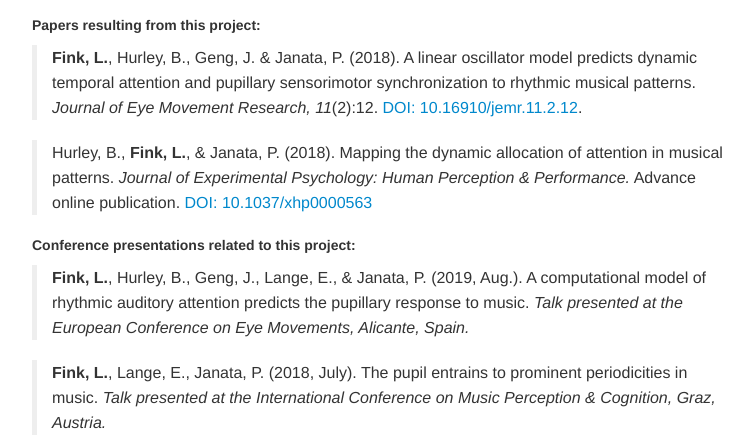
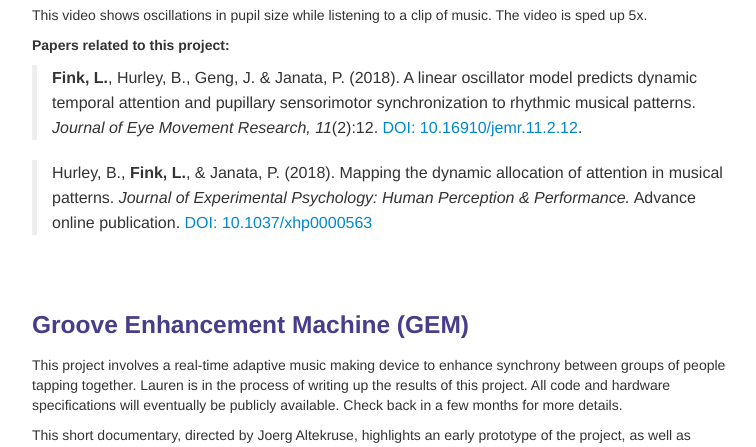
Before and after one commit to lkfink/lkfink.github.io, a Jekyll site: the page built from pages/research.md, in a window 1280 px wide and 1400 px high, scrolled down 436 px. Shown: the part 253-700 px from the top of the window, without its empty margins (258-1014 px from the left). Built offline with Jekyll 4.4.1, drawn with Linux system fonts in a browser that asks for light colours; some of the changed text lies outside the part shown.

Commit message:
minor updates

```diff
--- a/pages/research.md
+++ b/pages/research.md
@@ -33,32 +33,14 @@ In this project, Lauren uses a combination of computational modeling, psychophys
 
 <iframe width="560" height="315" src="https://www.youtube.com/embed/OMVWDExIq38" frameborder="0" allow="accelerometer; autoplay; encrypted-media; gyroscope; picture-in-picture" allowfullscreen></iframe>
 
-##### Papers resulting from this project:
+This video shows oscillations in pupil size while listening to a clip of music. The video is sped up 5x.
+
+##### Papers related to this project:
 
 > **Fink, L.**, Hurley, B., Geng, J. & Janata, P. (2018). A linear oscillator model predicts dynamic temporal attention and pupillary sensorimotor synchronization to rhythmic musical patterns.  *Journal of Eye Movement Research, 11*(2):12. [DOI: 10.16910/jemr.11.2.12](https://bop.unibe.ch/JEMR/article/view/4285/){:target="_blank"}.
 
 > Hurley, B., **Fink, L.**, & Janata, P. (2018). Mapping the dynamic allocation of attention in musical patterns. *Journal of Experimental Psychology: Human Perception & Performance.* Advance online publication. [DOI: 10.1037/xhp0000563](http://psycnet.apa.org/doiLanding?doi=10.1037%2Fxhp0000563){:target="_blank"}
 
-##### Conference presentations related to this project:
-
-> **Fink, L.**, Hurley, B., Geng, J., Lange, E., & Janata, P. (2019, Aug.). A computational model of rhythmic auditory attention predicts the pupillary response to music. *Talk presented at the European Conference on Eye Movements, Alicante, Spain.*
-
-> **Fink, L.**, Lange, E., Janata, P. (2018, July). The pupil entrains to prominent periodicities in music. *Talk presented at the International Conference on Music Perception & Cognition, Graz, Austria.*
-
-> **Fink, L.**, Hurley, B., Geng, J., & Janata, P. (2018, May). Predicting attention and motor responses to musical patterns. *Poster presented at the Stanford Music & Brain Symposium, Palo Alto, CA.*
-
-> Lange, E. & **Fink, L.** (2017, August). Symposium: Using eye-tracking and pupillometry to study rhythmic processing in music and dance. *European Conference on Eye Movements, Wüppertal, Germany.*
-
-> **Fink, L.**, Hurley, B., Geng, J., & Janata, P. (2017, August). Predicting attention to auditory rhythms using a linear oscillator model and pupillometry. *Talk presented at the Conference on Music & Eye- Tracking, Frankfurt, Germany.*
-
-> Hurley, B., **Fink, L.**, & Janata, P. (2017, March). A resonator model predicts temporal orienting in rhythmic music. *Poster presented  at the Cognitive Neuroscience Society Annual Meeting.*
-
-> **Fink, L.**, Hurley, B., Geng, J. & Janata, P. (2016, July). Pupillary and eyeblink responses to auditory stimuli index attention and sensorimotor coupling. *Proceedings of the 14th International Conference for Music Perception & Cognition, pg. 788.*
-
-> Hurley, B., **Fink, L.**, & Janata, P. (2016, July). Predicting temporal attention in music with a damped oscillator model. *Proceedings of the 14th International Conference for Music Perception & Cognition, pg. 782.*
-
-> **Fink, L.** (2015, July). Eyeblinks as biomarkers of temporal coordination during music
-cognition. *Poster presented at the Rhythm Perception & Production Workshop, Amsterdam, Netherlands.*
 
 <br><br>
 
```
Also changed, not shown: other parts of pages/research.md (+2 -2 lines).
